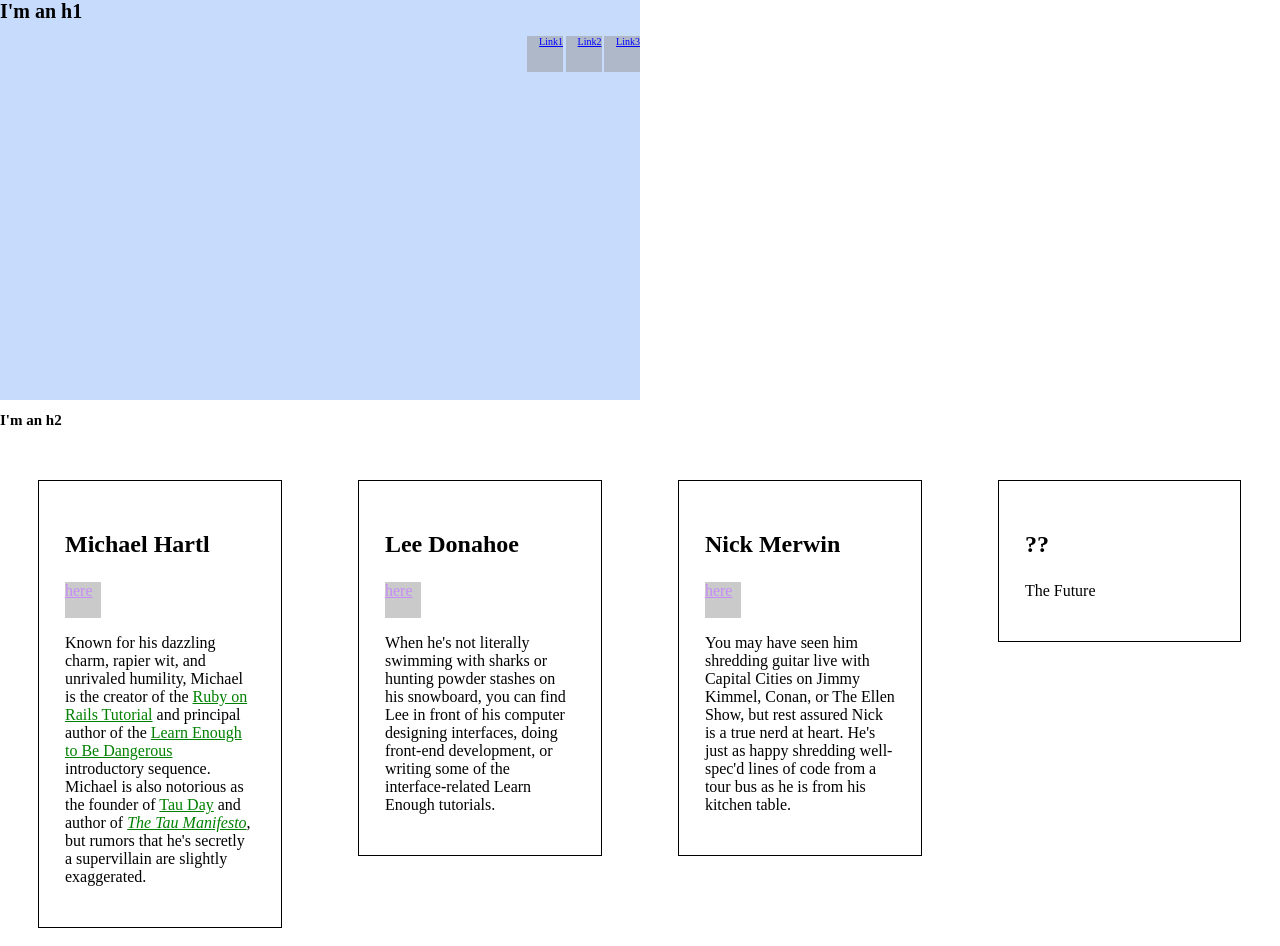
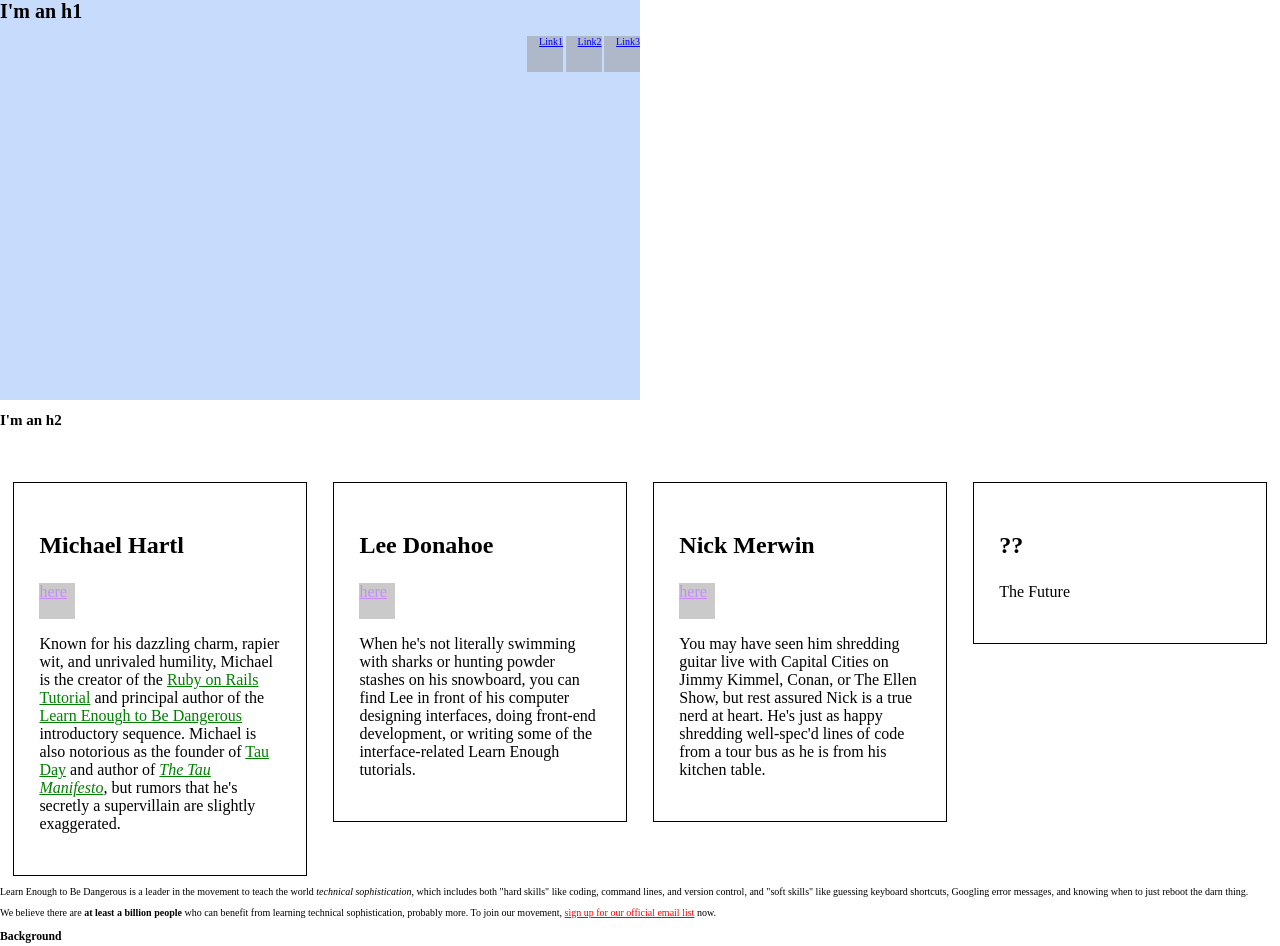
Before and after one commit to rivasalvaroy/rivasalvaroy.github.io, a plain HTML site: page index.html in a window 1280 px wide. Shown: the top 946 px of the page. Drawn offline with Linux system fonts and the light colour scheme.

Commit message:
Add Listing 8.27

```diff
--- a/style.css
+++ b/style.css
@@ -49,9 +49,9 @@ h1 {
   box-sizing: border-box;
   float: left;
   font-size: 1rem;
-  margin: 3%;
+  margin: 40px 1% 0;
   padding: 2%;
-  width: 19%;
+  width: 23%;
 }
 
 .bio-box > a {
```
